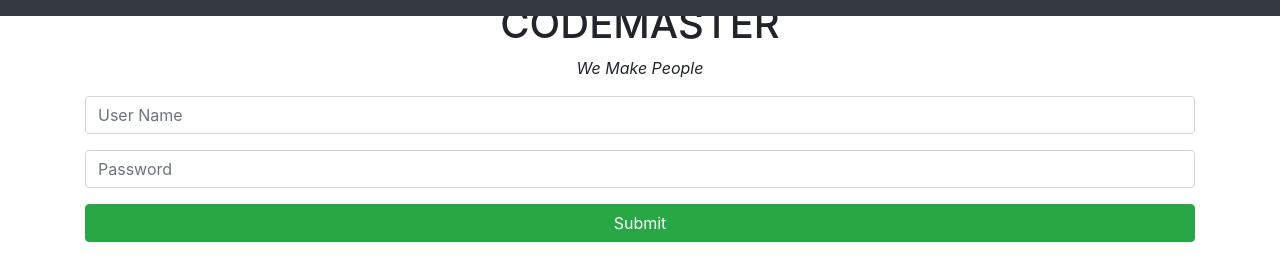
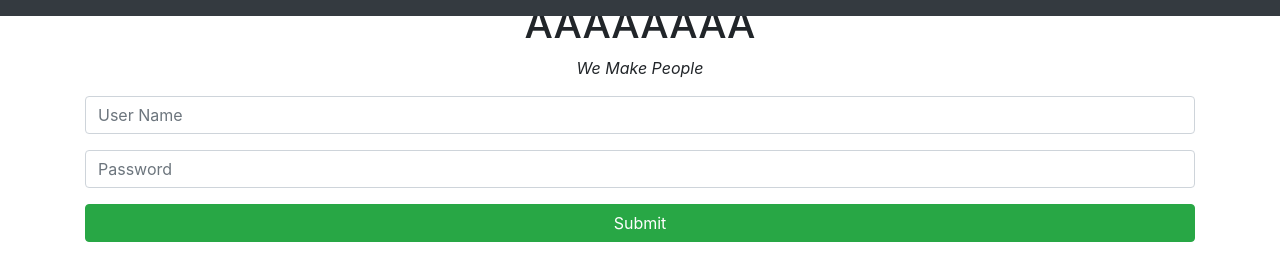
Before and after one commit to Prasad-Chathuranga/demo1, a plain HTML site: page index.html in a window 1280 px wide. Drawn offline with nearby package versions, Linux system fonts and the light colour scheme.

Commit message:
h1 changed

```diff
--- a/index.html
+++ b/index.html
@@ -19,7 +19,7 @@
         </div>
     </nav>
     <h1>
-        <center> CODEMASTER </center>
+        <center> AAAAAAAA </center>
     </h1>
     <i> <i>
             <center>We Make People</center>
```
